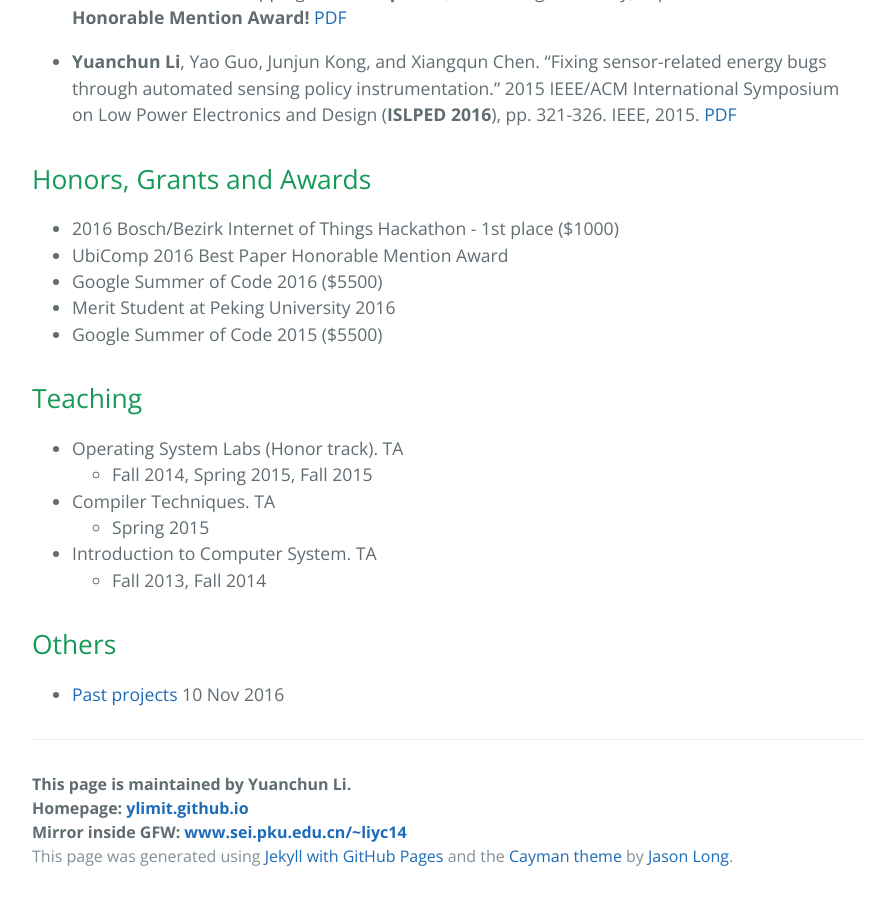
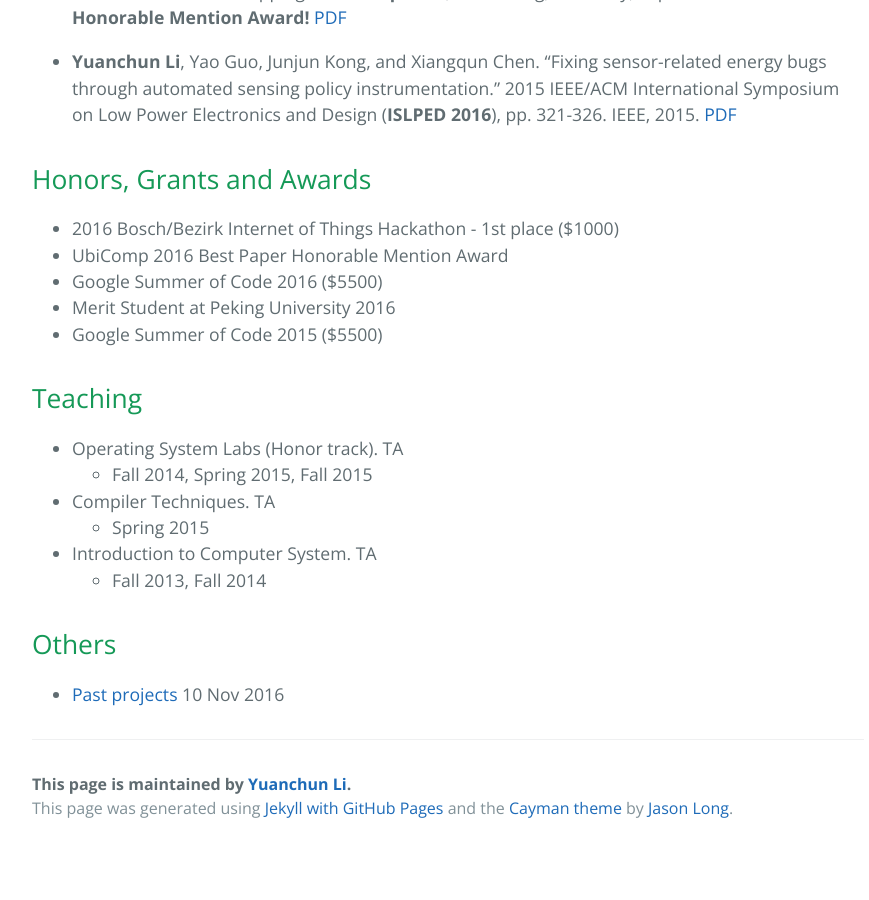
Before and after one commit to yuanchun-li/yuanchun-li.github.io, a Jekyll site: the page built from index.md, in a window 1280 px wide and 900 px high, scrolled down 1711 px. Shown: the whole window, without its empty margins (192-1061 px from the left). Built offline with Jekyll 4.4.1, drawn with Linux system fonts in a browser that asks for light colours; after the commit the page ends 2563 px from its top, so only the background shows below that.

Commit message:
slight change

```diff
--- a/_layouts/homepage.html
+++ b/_layouts/homepage.html
@@ -22,9 +22,7 @@
       {{content}}
 
       <footer class="site-footer">
-        <span class="site-footer-owner">This page is maintained by Yuanchun Li.</span>
-        <span class="site-footer-owner">Homepage:  <a href="http://ylimit.github.io">ylimit.github.io</a></span>
-        <span class="site-footer-owner">Mirror inside GFW:  <a href="http://www.sei.pku.edu.cn/~liyc14">www.sei.pku.edu.cn/~liyc14</a></span>
+        <span class="site-footer-owner">This page is maintained by <a href="http://ylimit.github.io">Yuanchun Li</a>.</span>
         <span class="site-footer-credits">This page was generated using <a href="https://help.github.com/articles/using-jekyll-with-pages/">Jekyll with GitHub Pages</a> and the <a href="https://github.com/jasonlong/cayman-theme">Cayman theme</a> by <a href="https://twitter.com/jasonlong">Jason Long</a>.</span>
       </footer>
 
```
